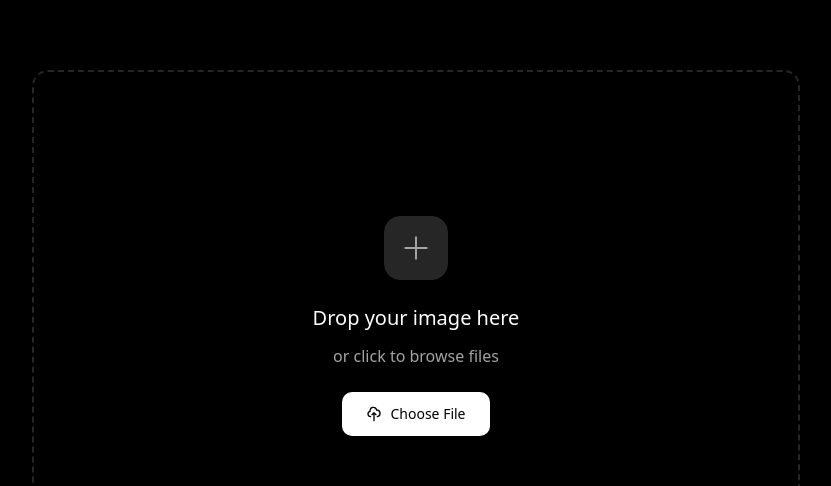
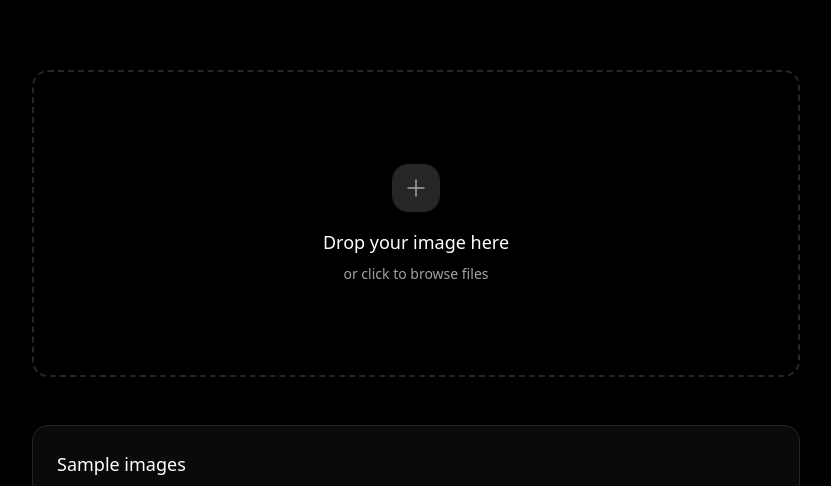
Before and after one commit to fanyiy/zapedit, a Next.js app: page / in a window 1280 px wide. Shown: the part 215-701 px from the top of the page, without its empty margins (224-1055 px from the left). Built offline with nearby package versions, Linux system fonts and the light colour scheme.

Commit message:
Update ImageUploader component styles for improved layout and visual consistency

```diff
--- a/app/ImageUploader.tsx
+++ b/app/ImageUploader.tsx
@@ -61,7 +61,7 @@ export function ImageUploader({
         fileInputRef.current?.click();
       }}
       className={clsx(
-        "relative flex aspect-[3/2] w-full cursor-pointer flex-col items-center justify-center rounded-2xl border-2 border-dashed transition-all duration-200",
+        "relative flex aspect-[5/2] w-full cursor-pointer flex-col items-center justify-center rounded-2xl border-2 border-dashed transition-all duration-200",
         isDragging
           ? "border-white bg-white/5 scale-[1.02]"
           : "border-border hover:border-muted-foreground hover:bg-muted/20",
@@ -70,23 +70,17 @@ export function ImageUploader({
     >
       {!pending ? (
         <div className="text-center">
-          <div className="mx-auto mb-6 flex h-16 w-16 items-center justify-center rounded-2xl bg-muted border border-border">
-            <svg className="h-8 w-8 text-muted-foreground" fill="none" stroke="currentColor" viewBox="0 0 24 24">
+          <div className="mx-auto mb-4 flex h-12 w-12 items-center justify-center rounded-2xl bg-muted border border-border">
+            <svg className="h-6 w-6 text-muted-foreground" fill="none" stroke="currentColor" viewBox="0 0 24 24">
               <path strokeLinecap="round" strokeLinejoin="round" strokeWidth="1.5" d="M12 4v16m8-8H4" />
             </svg>
           </div>
-          <h3 className="text-xl font-medium text-white mb-3">
+          <h3 className="text-lg font-medium text-white mb-2">
             Drop your image here
           </h3>
-          <p className="text-muted-foreground text-base mb-6">
+          <p className="text-muted-foreground text-sm">
             or click to browse files
           </p>
-          <div className="inline-flex items-center gap-2 rounded-xl bg-white text-black px-6 py-3 text-sm font-medium transition-all hover:bg-gray-200 hover:scale-105">
-            <svg className="h-4 w-4" fill="none" stroke="currentColor" viewBox="0 0 24 24">
-              <path strokeLinecap="round" strokeLinejoin="round" strokeWidth="2" d="M7 16a4 4 0 01-.88-7.903A5 5 0 1115.9 6L16 6a5 5 0 011 9.9M15 13l-3-3m0 0l-3 3m3-3v12" />
-            </svg>
-            Choose File
-          </div>
         </div>
       ) : (
         <div className="text-center">
```
